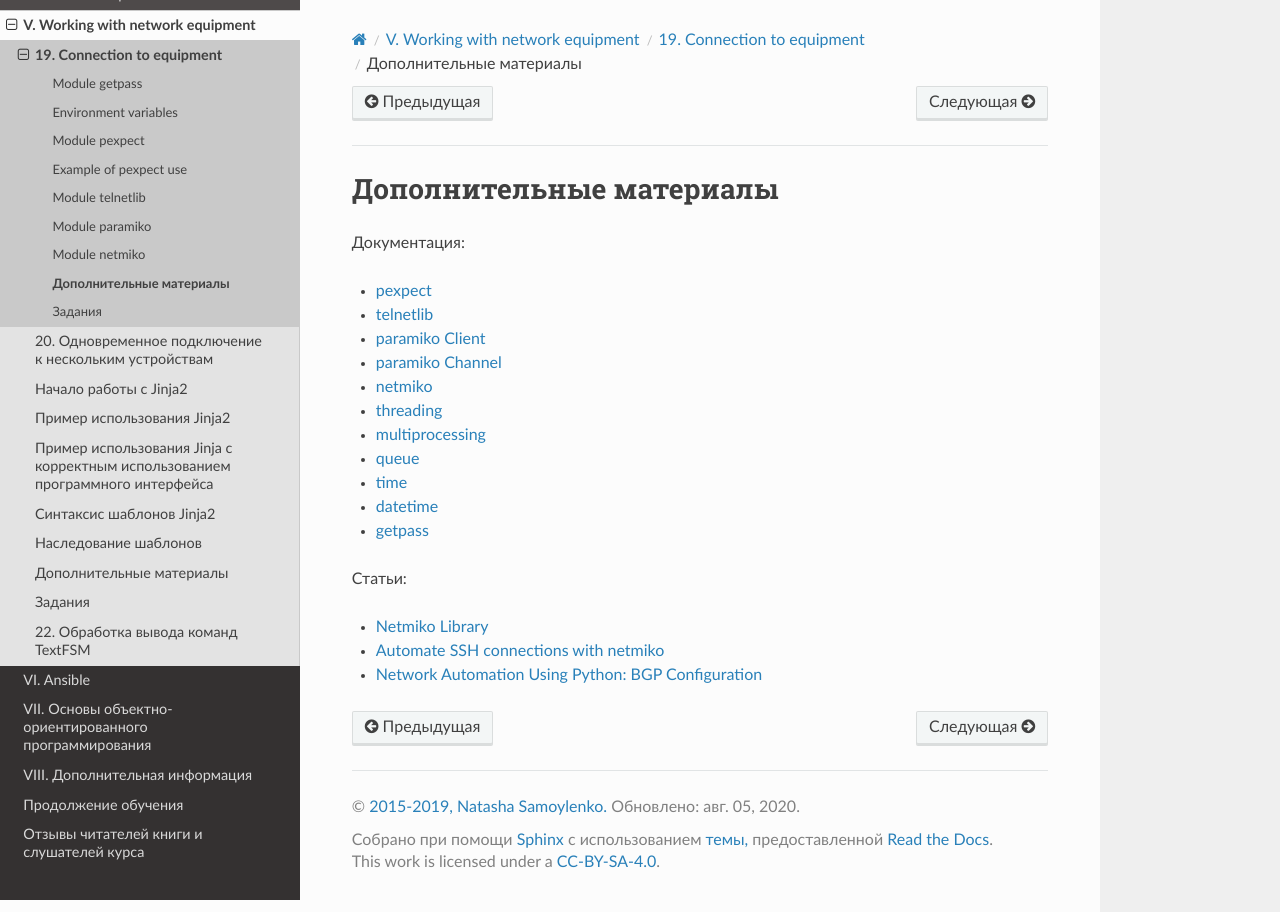
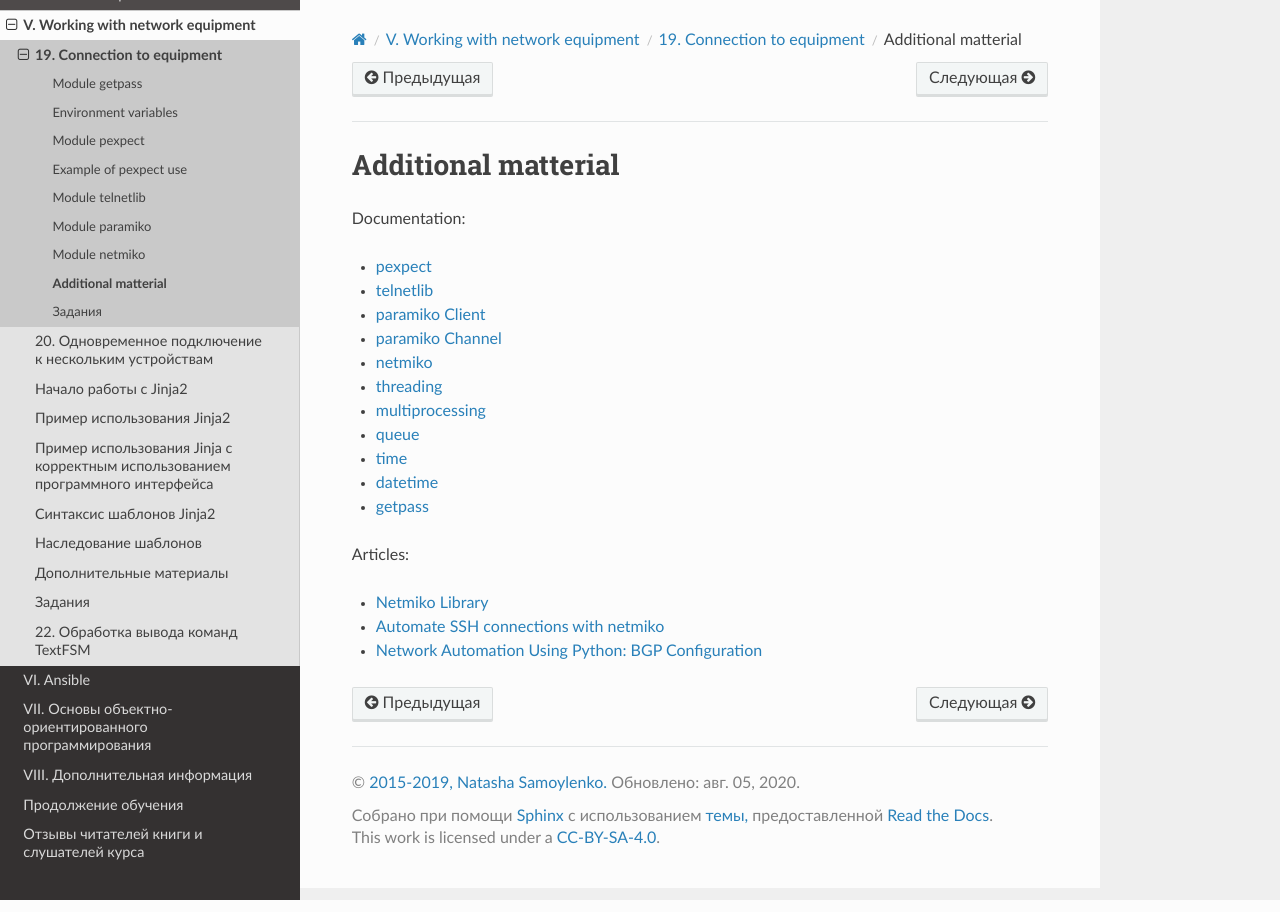
Before and after one commit to Aidar5/nattoeng, a Sphinx documentation site: the page built from docs/source/book/19_ssh_telnet/further_reading.rst, in a window 1280 px wide. Built offline with Sphinx 7.4.7 and the Read the Docs theme 2.0.0, drawn with Linux system fonts in a browser that asks for light colours; pages that are not in the unit, such as notebooks, are missing from menus.

Commit message:
Update further_reading.rst

```diff
--- a/docs/source/book/19_ssh_telnet/further_reading.rst
+++ b/docs/source/book/19_ssh_telnet/further_reading.rst
@@ -1,7 +1,7 @@
-Дополнительные материалы
+Additional matterial
 ------------------------
 
-Документация:
+Documentation:
 
 -  `pexpect <https://pexpect.readthedocs.io/en/stable/index.html>`__
 -  `telnetlib <https://docs.python.org/3/library/telnetlib.html>`__
@@ -16,7 +16,7 @@
 -  `datetime <https://docs.python.org/3/library/datetime.html>`__
 -  `getpass <https://docs.python.org/3/library/getpass.html>`__
 
-Статьи:
+Articles:
 
 * `Netmiko Library <https://pynet.twb-tech.com/blog/automation/netmiko.html>`__
 * `Automate SSH connections with netmiko <https://codingnetworker.com/2016/03/automate-ssh-connections-with-netmiko/>`__
```
